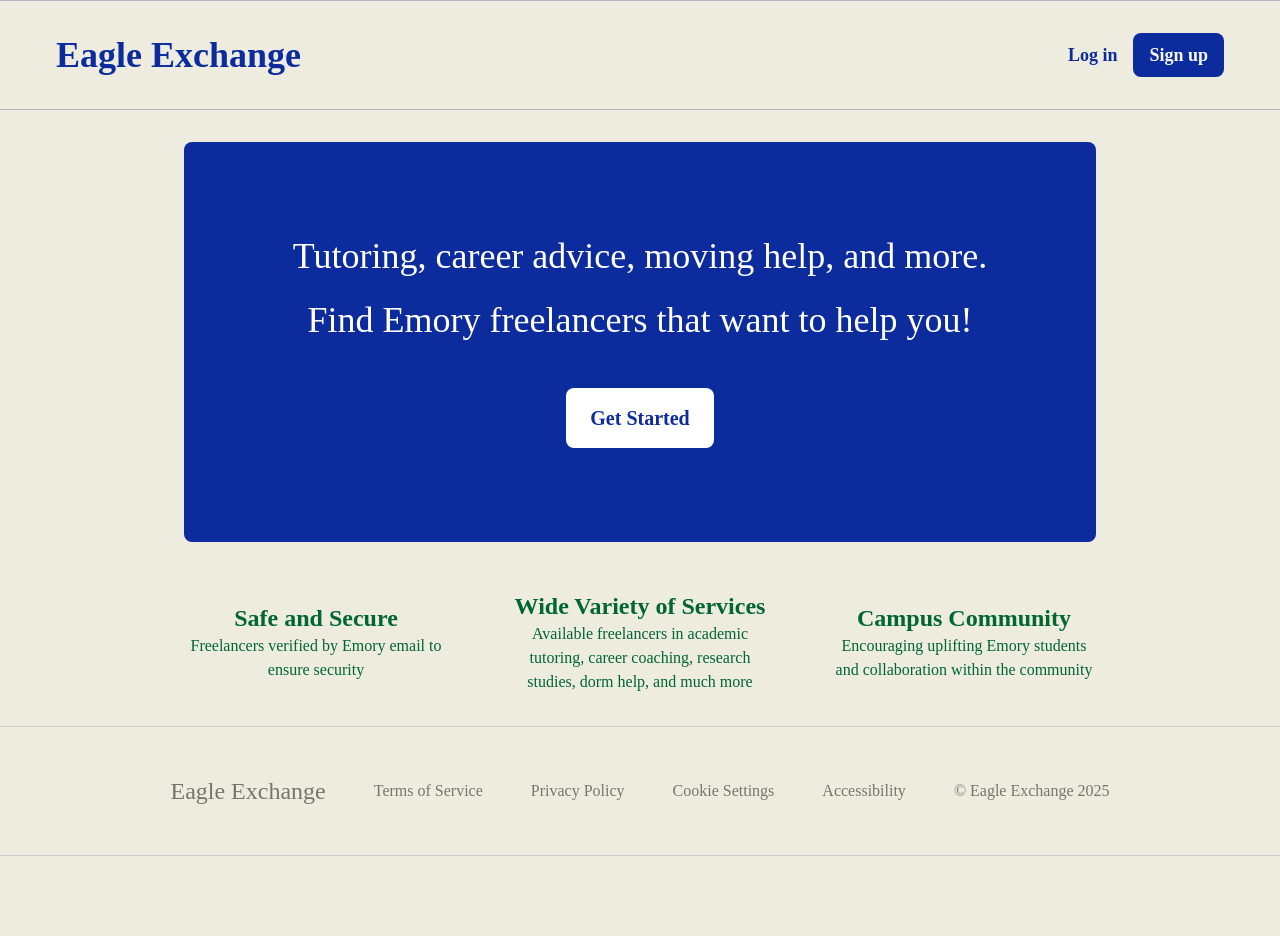
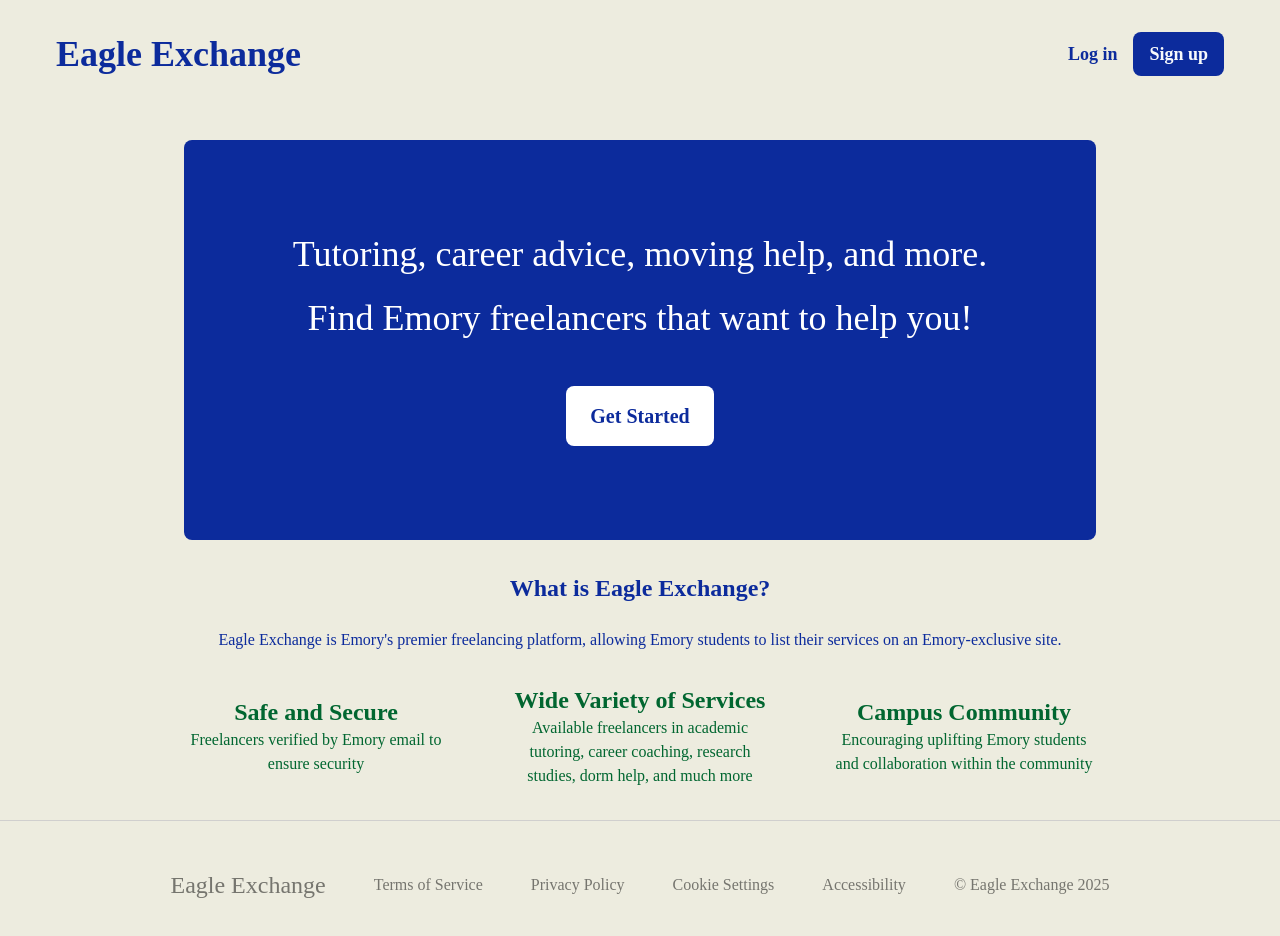
Before and after one commit to gilstero/EmoryExchange, a React (Vite) app in the folder frontend/: page / in a window 1280 px wide. Shown: the top 936 px of the page. Before the commit the page ends 856 px from the top, so only its background shows below. Built offline with nearby package versions, Linux system fonts and the light colour scheme; a web font is replaced by a local one.

Commit message:
added description

```diff
--- a/frontend/src/App.tsx
+++ b/frontend/src/App.tsx
@@ -15,7 +15,8 @@
         <Route path="/" element={
             <>
               <Navbar />
-              <Main /><Description />
+              <Main />
+              <Description />
               <Footer />
             </>
           } />
--- a/frontend/src/components/Description.tsx
+++ b/frontend/src/components/Description.tsx
@@ -2,6 +2,11 @@
 
 export default function Description() {
   return (
+    <>
+      <div className="flex flex-col justify-center items-center gap-6 text-[#0c2b9c] text-center mb-4">
+        <h1 className="text-2xl font-bold">What is Eagle Exchange?</h1>
+        <p className="block">Eagle Exchange is Emory's premier freelancing platform, allowing Emory students to list their services on an Emory-exclusive site.</p>
+      </div>
       <div className="flex flex-col sm:flex-row flex-wrap justify-center items-center gap-6 text-green-800 text-center mb-4">
         <div className="flex flex-col justify-center p-4 w-[300px]">
           <h3 className="font-bold text-2xl">Safe and Secure</h3>
@@ -23,7 +28,7 @@
           Encouraging uplifting Emory students and collaboration within the community
           </p>
         </div>
-
       </div>
+    </>
   )
 }
--- a/frontend/src/components/Footer.tsx
+++ b/frontend/src/components/Footer.tsx
@@ -2,7 +2,7 @@
 
 export default function Footer() {
   return (
-    <div className="border-y border-[rgba(12,6,91,0.25)] p-12 flex items-center gap-12 opacity-50 justify-center">
+    <div className="border-t border-[rgba(12,6,91,0.25)] p-12 flex items-center gap-12 opacity-50 justify-center bottom-0">
         <h4 className="text-2xl mb-2 md:mb-0 font-(family-name:Jockey-One)">
             Eagle Exchange
         </h4>
--- a/frontend/src/components/Navbar.tsx
+++ b/frontend/src/components/Navbar.tsx
@@ -4,7 +4,7 @@
 export default function Navbar() {
 
   return (
-    <nav className="p-8 sticky top-0 z-[100] border-y border-[rgba(12,6,91,0.25)] bg-[#edecdf]">
+    <nav className="p-8 sticky top-0 z-[100] border-b-blue-700 bg-[#edecdf]">
         <header className="md:px-6 prose prose-xl mx-auto flex justify-between flex-row text-[#0c2b9c]">
             <Link className="text-4xl font-bold grid place-content-center mb-2 md:mb-0 font-(family-name:Jockey-One) cursor-pointer" to="/">
                 <h1>Eagle Exchange</h1>
--- a/frontend/src/index.css
+++ b/frontend/src/index.css
@@ -8,4 +8,5 @@
 body {
     font-family: var(--font-display);
     background-color: #edecdf;
+    height: 100vh;
 }
```
Lines whose indentation alone changed are shown as unchanged.
